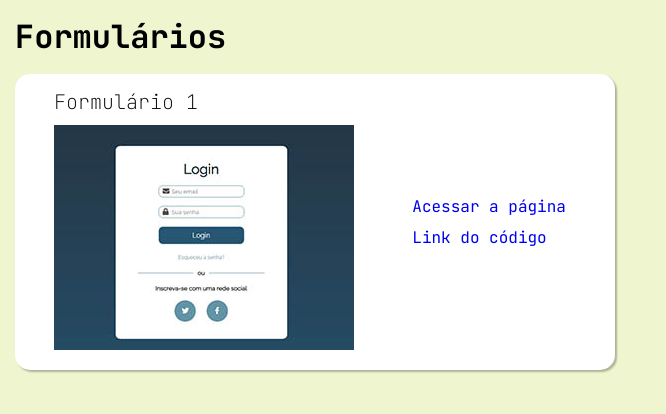
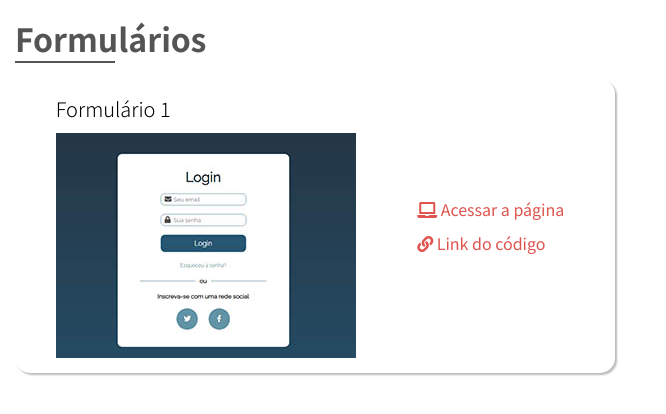
Before and after one commit to santos-glebson/formularios, a plain HTML site: page index.html in a window 1280 px wide. Shown: the whole page, without its empty margins (0-666 px from the left). Drawn offline with Linux system fonts and the light colour scheme.

Commit message:
Add files via upload

```diff
--- a/index.html
+++ b/index.html
@@ -3,9 +3,9 @@
 <head>
     <meta charset="UTF-8">
     <meta name="viewport" content="width=device-width, initial-scale=1.0">
-    <link rel="preconnect" href="https://fonts.gstatic.com">
-    <link href="https://fonts.googleapis.com/css2?family=JetBrains+Mono:wght@100;400;700&display=swap" rel="stylesheet">
     <title>Formulários</title>
+    <link href="https://fonts.googleapis.com/css2?family=Noto+Sans+KR:wght@300;400;700;900&display=swap" rel="stylesheet">
+    <link rel="stylesheet" href="https://cdnjs.cloudflare.com/ajax/libs/font-awesome/5.15.1/css/all.min.css">
     <link rel="stylesheet" href="style.css">
 </head>
 <body>
@@ -17,11 +17,9 @@
             <img src="imgs/form-1-ex.jpg" alt="formulário 1">
         </div>
         <div class="links">
-            <a href="https://santos-glebson.github.io/formularios/form-1/index.html" target="_blank">Acessar a página</a>
-            <a href="https://github.com/santos-glebson/formularios/tree/main/form-1" target="_blank">Link do código</a>
+            <a href="https://santos-glebson.github.io/formularios/form-1/index.html" target="_blank"><i class="fas fa-laptop"></i> Acessar a página</a>
+            <a href="https://github.com/santos-glebson/formularios/tree/main/form-1" target="_blank"><i class="fas fa-link"></i> Link do código</a>
         </div>
-
     </div>
-
 </body>
 </html>
--- a/style.css
+++ b/style.css
@@ -1,23 +1,19 @@
 
 *{
-    font-family: 'JetBrains Mono', monospace;
+    background-position: center;
     margin: 0;
     padding: 0;
     box-sizing: border-box;
 }
 
 body {
-    background-image: url('..');
-    background-repeat: repeat;
-    background-size: cover;
-    background-position: center;
-    background-color: rgb(239, 245, 207);
+    font-family: 'Noto Sans KR', sans-serif;
     padding: 15px;
 }
 
 .container {
     background-color: white;
-    width: 600px;
+    max-width: 600px;
     padding: 15px;
     border-radius: 15px;
     display: flex;
@@ -25,12 +21,21 @@ body {
     justify-content: space-around;
     box-shadow: 2px 2px 2px rgba(0, 0, 0, 0.274);
     margin-bottom: 10px;
+    display: flex;
+    flex-wrap: wrap;
 
+}
+
+.imagem {
+    display: block;
+    max-width: 100%;
 }
 
 h1 {
     font-weight: bolder;
     margin-bottom: 16px;
+    border-bottom: 2px solid;
+    width: 100px; color: rgb(82, 84, 85);
 }
 
 h2 {
@@ -41,11 +46,13 @@ h2 {
 
 
 img {
-    width: 300px;
+    max-width: 100%;
+    display: block;
 }
 
 a {
     display: block;
     text-decoration: none;
     margin: 10px;
+    color: rgb(223, 84, 79);
 }
```
